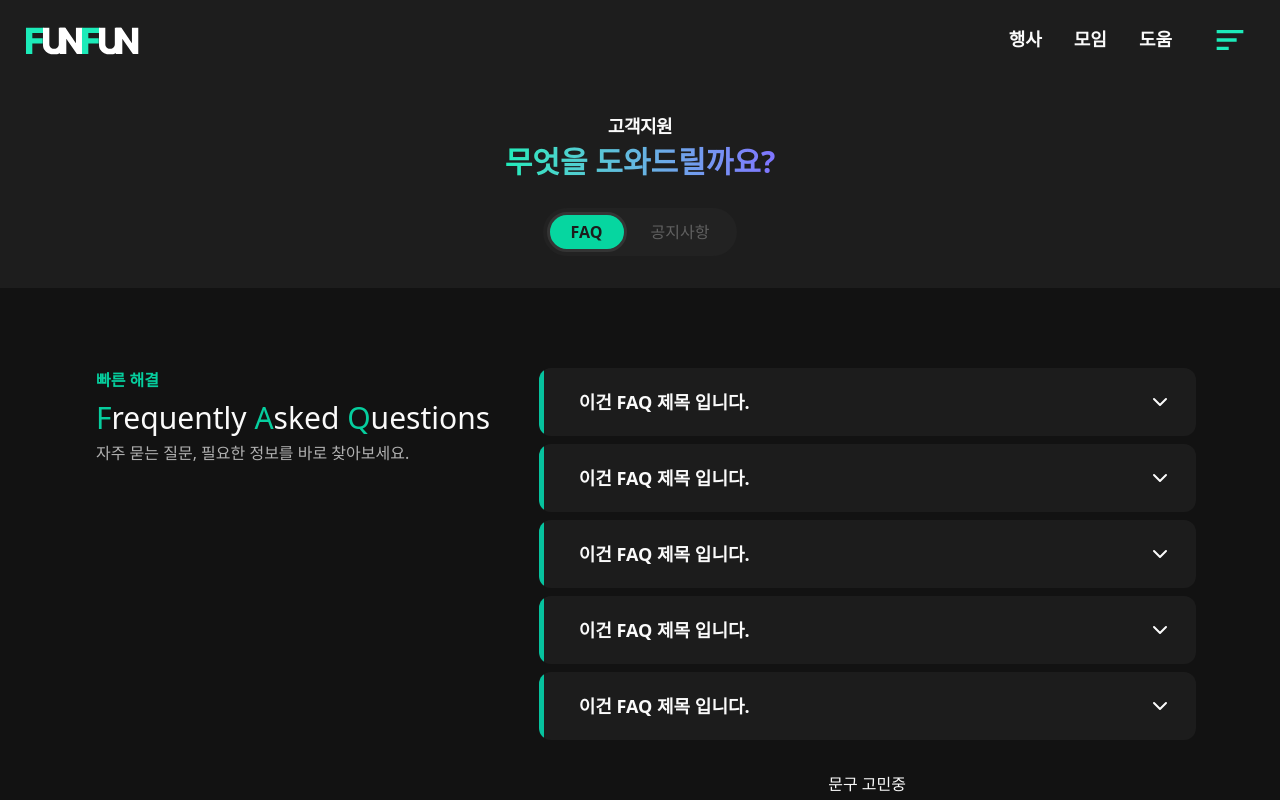
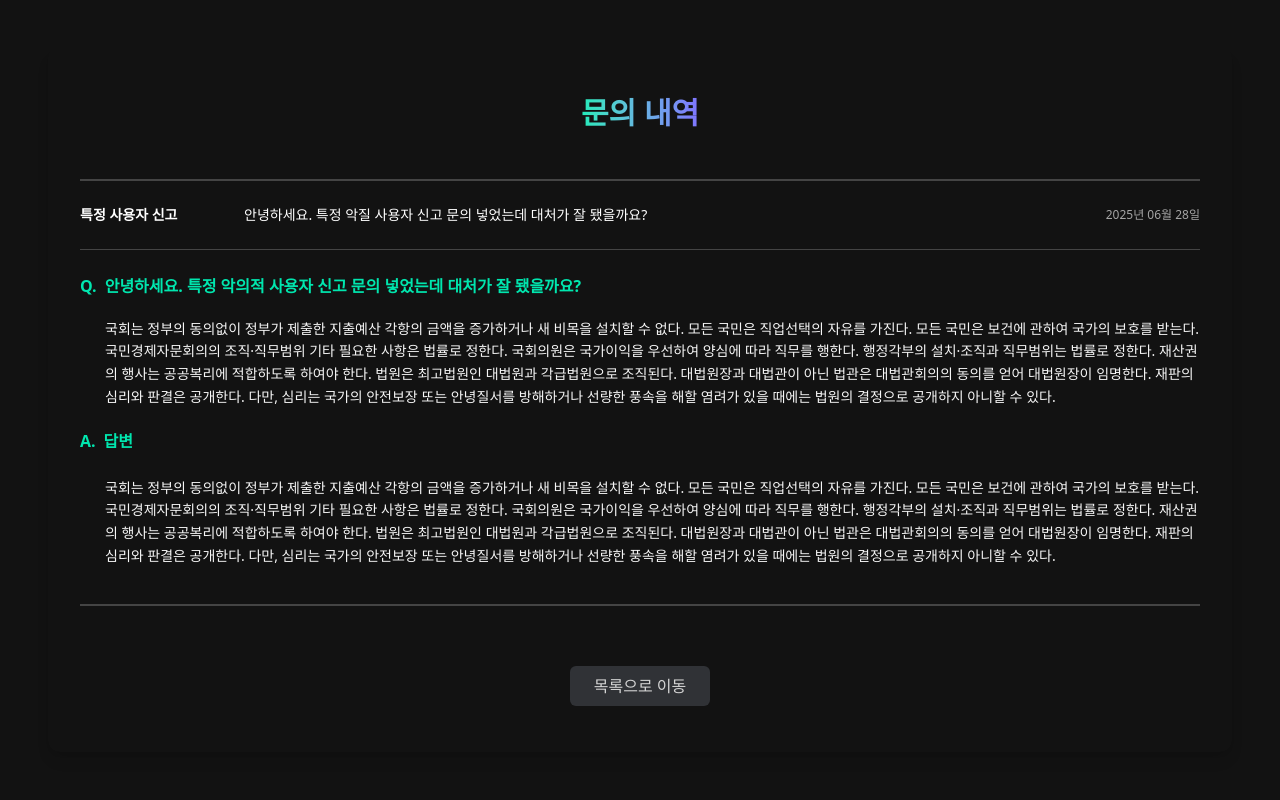
Before and after one commit to prgrms-web-devcourse-final-project/WEB4_5_88hage_FE, a Next.js app: page / in a window 1280 px wide. Shown: the top 800 px of the page. Built offline with nearby package versions, Linux system fonts and the light colour scheme.

Commit message:
문의사항 디테일

```diff
--- a/src/app/page.tsx
+++ b/src/app/page.tsx
@@ -1,10 +1,9 @@
-import FaqPage from "@/pages/FaqNotice";
+import InquiryDetail from "@/pages/InquiryDetail";
 
-export default function page() {
+export default function page () {
   return (
     <>
-      <FaqPage />
-
+      <InquiryDetail />
     </>
   );
 }
--- a/src/pages/FaqNotice.tsx
+++ b/src/pages/FaqNotice.tsx
@@ -1,18 +1,9 @@
-import Header from "@/components/layout/Header";
-import Footer from "@/components/layout/Footer";
 import FaqSection from "@/components/faq/Section";
 
 export default function FaqPage() {
   return (
     <>
-      <Header
-        headerBgClass="bg-[#1d1d1d]"
-      >
-      </Header>
-
       <FaqSection />
-
-      <Footer />
     </>
   );
 }
--- a/src/pages/InquiryDetail.tsx
+++ b/src/pages/InquiryDetail.tsx
@@ -1,45 +1,51 @@
-export default function NoticeContent() {
-  const notices = Array.from({ length: 1 }).map(() => ({
-    category: "특정 사용자 신고",
-    content: "안녕하세요. 특정 악질 사용자 신고 문의 넣었는데 대응이 잘될까요?",
-    date: "2025년06월28일",
-  }));
+export default function InquiryDetail() {
+  return (
+    <div className="min-h-screen bg-[#121212] flex flex-col items-center px-12 py-12">
+      <div className="w-full min-h-[calc(100vh-96px)] rounded-xl shadow-lg px-8 py-10 flex flex-col justify-center">
+        <div className="flex flex-col items-center pb-10">
+        <h1 className="text-3xl font-extrabold text-center mb-2">
+          <span className="bg-gradient-to-r from-[#1cebb9] to-[#7f74ff] bg-clip-text text-transparent">
+            문의 내역
+          </span>
+        </h1>
+      </div>
 
-  return (
-    <section className="bg-[#121212] text-white px-6 lg:px-24 pt-10 lg:pt-12 pb-32">
-      <div className="max-w-7xl mx-auto">
-        {/* 제목 */}
-        <h2 className="text-xl lg:text-2xl text-white text-center mb-8">
-          문의내역
-        </h2>
+        <div className="border-t-2 border-b-1 border-[#444] py-6 flex items-center justify-between mb-3 gap-6">
+          <div className="text-[#ffffff] text-sm font-semibold min-w-[140px]">특정 사용자 신고</div>
+          <div className="text-[#ffffff] text-sm font-medium flex-1 text-left">안녕하세요. 특정 악질 사용자 신고 문의 넣었는데 대처가 잘 됐을까요?</div>
+          <div className="text-[#A5A5A5] text-xs min-w-fit">2025년 06월 28일</div>
+        </div>
 
-        {/* 상단 가로선 */}
-        <div className="border-t-2 border-[#383838] lg:mb-4 mb-1" />
+<div className="mb-4 mt-3">
+  <div className="flex flex-col gap-1">
+    <div className="flex gap-2 items-center">
+      <span className="text-[#00e6ae] font-bold">Q.</span>
+      <span className="text-[#00e6ae] font-semibold">
+        안녕하세요. 특정 악의적 사용자 신고 문의 넣었는데 대처가 잘 됐을까요?
+      </span>
+    </div>
+    <p className="text-[#f6f6f6] text-sm leading-relaxed ml-[25px] mt-4">
+      국회는 정부의 동의없이 정부가 제출한 지출예산 각항의 금액을 증가하거나 새 비목을 설치할 수 없다. 모든 국민은 직업선택의 자유를 가진다. 모든 국민은 보건에 관하여 국가의 보호를 받는다. 국민경제자문회의의 조직·직무범위 기타 필요한 사항은 법률로 정한다. 국회의원은 국가이익을 우선하여 양심에 따라 직무를 행한다. 행정각부의 설치·조직과 직무범위는 법률로 정한다. 재산권의 행사는 공공복리에 적합하도록 하여야 한다. 법원은 최고법원인 대법원과 각급법원으로 조직된다. 대법원장과 대법관이 아닌 법관은 대법관회의의 동의를 얻어 대법원장이 임명한다. 재판의 심리와 판결은 공개한다. 다만, 심리는 국가의 안전보장 또는 안녕질서를 방해하거나 선량한 풍속을 해할 염려가 있을 때에는 법원의 결정으로 공개하지 아니할 수 있다.
+    </p>
+  </div>
+</div>
 
-        {/* 테이블 */}
-        <div className="overflow-x-auto">
-          <table className="w-full table-auto border-collapse">
-            <tbody>
-              {notices.map((n, idx) => (
-                <tr
-                  key={idx}
-                  className="flex flex-col lg:table-row border-b border-[#383838] mb-1"
-                >
-                  <td className="px-8 lg:py-6 py-2 lg:align-top text-[#06CE9E] font-semibold whitespace-nowrap">
-                    {n.category}
-                  </td>
-                  <td className="text-sm lg:text-base px-8 lg:py-6 py-1 lg:align-top text-white overflow-hidden text-ellipsis">
-                    {n.content}
-                  </td>
-                  <td className="text-xs lg:text-base px-8 lg:py-6 py-3 lg:align-top text-[#ffffff] lg:text-right whitespace-nowrap overflow-visible lg:whitespace-nowrap lg:overflow-hidden lg:text-ellipsis">
-                    {n.date}
-                  </td>
-                </tr>
-              ))}
-            </tbody>
-          </table>
+<div className="rounded-lg py-1 flex flex-col gap-1">
+  <div className="flex gap-2 items-center mb-1">
+    <span className="text-[#00e6ae] font-bold">A.</span>
+    <span className="text-[#00e6ae] font-semibold">답변</span>
+  </div>
+  <p className="text-[#f6f6f6] text-sm leading-relaxed ml-[25px] mt-4">
+    국회는 정부의 동의없이 정부가 제출한 지출예산 각항의 금액을 증가하거나 새 비목을 설치할 수 없다. 모든 국민은 직업선택의 자유를 가진다. 모든 국민은 보건에 관하여 국가의 보호를 받는다. 국민경제자문회의의 조직·직무범위 기타 필요한 사항은 법률로 정한다. 국회의원은 국가이익을 우선하여 양심에 따라 직무를 행한다. 행정각부의 설치·조직과 직무범위는 법률로 정한다. 재산권의 행사는 공공복리에 적합하도록 하여야 한다. 법원은 최고법원인 대법원과 각급법원으로 조직된다. 대법원장과 대법관이 아닌 법관은 대법관회의의 동의를 얻어 대법원장이 임명한다. 재판의 심리와 판결은 공개한다. 다만, 심리는 국가의 안전보장 또는 안녕질서를 방해하거나 선량한 풍속을 해할 염려가 있을 때에는 법원의 결정으로 공개하지 아니할 수 있다.
+  </p>
+</div>
+
+        <div className="flex justify-center mt-8 border-t-2 border-[#444] pt-15">
+          <button className="bg-[#303236] text-[#D4D4D4] rounded-md px-6 py-2 font-medium hover:bg-[#35383b] transition">
+            목록으로 이동
+          </button>
         </div>
       </div>
-    </section>
+    </div>
   );
 }
--- a/src/pages/NotiDetail.tsx
+++ b/src/pages/NotiDetail.tsx
@@ -1,11 +1,17 @@
-import Footer from "@/components/layout/Footer";
-import Header from "@/components/layout/Header";
-
 export default function NotiDetail () {
   return (
     <>
     <div className="flex flex-col bg-[#121212]">
-    <Header pageTitle={{ subtitle: '고객지원', title: '공지사항' }} />
+    <div className="flex flex-col items-center pt-8 pb-3 bg-[#1d1d1d]">
+        <span className="text-lg font-semibold text-white mb-1 tracking-tight">
+          고객지원
+        </span>
+        <h1 className="text-3xl font-extrabold text-center mb-2">
+          <span className="bg-gradient-to-r from-[#1cebb9] to-[#7f74ff] bg-clip-text text-transparent">
+            공지사항
+          </span>
+        </h1>
+      </div>
       <main className="flex justify-center bg-[#121212] mb-20">
         <div className="w-full max-w-[1220px] mx-auto px-6 mt-[46px]">
             <p className="text-base lg:text-lg text-white font-semibold">[공지] 문토 VOD 가이드</p>
@@ -28,7 +34,6 @@ export default function NotiDetail () {
 감사합니다!</p>
         </div>
         </main>
-        <Footer />
     </div></>
   );
 }
```
